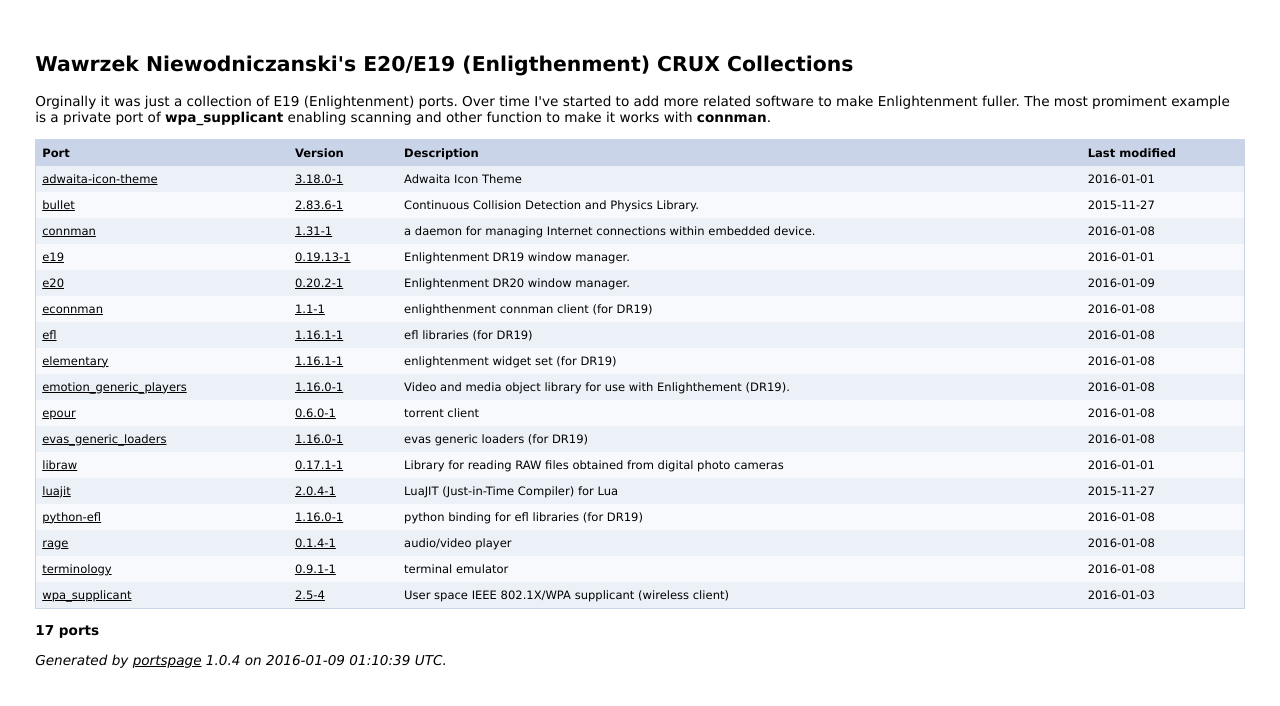
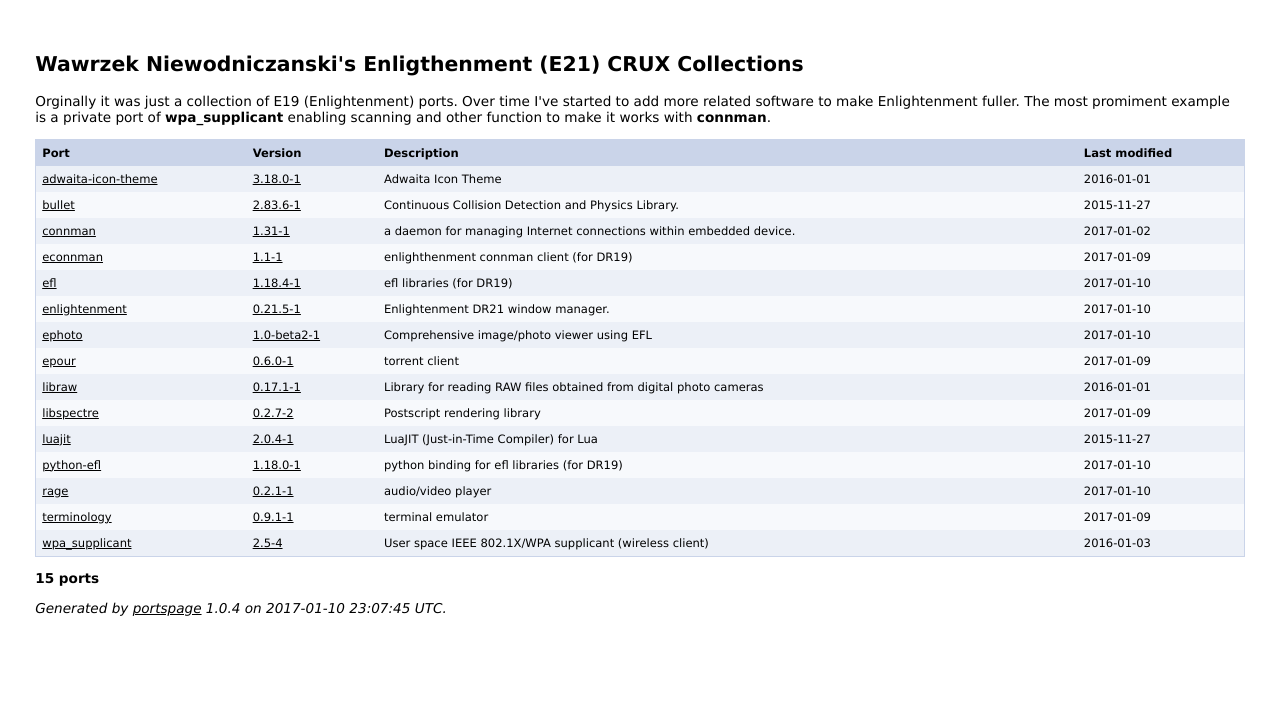
Before and after one commit to wawrzek/crux-ports, a plain HTML site: page index.html in a window 1280 px wide. Drawn offline with Linux system fonts and the light colour scheme.

```diff
--- a/index.html
+++ b/index.html
@@ -3,7 +3,7 @@
 
 <html xmlns="http://www.w3.org/1999/xhtml">
  <head>
-  <title>Wawrzek Niewodniczanski's E20/E19 (Enligthenment) CRUX Collections</title>
+  <title>Wawrzek Niewodniczanski's Enligthenment (E21) CRUX Collections</title>
   <style type="text/css">
    body
    {
@@ -40,29 +40,27 @@
   <meta http-equiv="Content-Type" content="text/html; charset=ISO-8859-1" />
  </head>
  <body>
-  <h2>Wawrzek Niewodniczanski's E20/E19 (Enligthenment) CRUX Collections</h2>
+  <h2>Wawrzek Niewodniczanski's Enligthenment (E21) CRUX Collections</h2>
   <p>Orginally it was just a collection of E19 (Enlightenment) ports. Over time I've started to add more related software to make Enlightenment fuller. The most promiment example is a private port of <b>wpa_supplicant</b> enabling scanning and other function to make it works with <b>connman</b>.</p>
   <table width="100%" cellspacing="0">
    <tr class="header"><td><b>Port</b></td><td><b>Version</b></td><td><b>Description</b></td><td><b>Last modified</b></td></tr>
    <tr class="odd"><td><a href="https://git.gnome.org/browse/adwaita-icon-theme/">adwaita-icon-theme</a></td><td><a href="./adwaita-icon-theme/">3.18.0-1</a></td><td>Adwaita Icon Theme</td><td>2016-01-01</td></tr>
    <tr class="even"><td><a href="http://www.bulletphysics.com/">bullet</a></td><td><a href="./bullet/">2.83.6-1</a></td><td>Continuous Collision Detection and Physics Library.</td><td>2015-11-27</td></tr>
-   <tr class="odd"><td><a href="https://01.org/connman">connman</a></td><td><a href="./connman/">1.31-1</a></td><td>a daemon for managing Internet connections within embedded device.</td><td>2016-01-08</td></tr>
-   <tr class="even"><td><a href="http://www.enlightenment.org/">e19</a></td><td><a href="./e19/">0.19.13-1</a></td><td>Enlightenment DR19 window manager.</td><td>2016-01-01</td></tr>
-   <tr class="odd"><td><a href="http://www.enlightenment.org/">e20</a></td><td><a href="./e20/">0.20.2-1</a></td><td>Enlightenment DR20 window manager.</td><td>2016-01-09</td></tr>
-   <tr class="even"><td><a href="http://www.enlightenment.org/">econnman</a></td><td><a href="./econnman/">1.1-1</a></td><td>enlighthenment  connman client (for DR19)</td><td>2016-01-08</td></tr>
-   <tr class="odd"><td><a href="http://www.enlightenment.org/">efl</a></td><td><a href="./efl/">1.16.1-1</a></td><td>efl libraries (for DR19)</td><td>2016-01-08</td></tr>
-   <tr class="even"><td><a href="http://www.enlightenment.org/">elementary</a></td><td><a href="./elementary/">1.16.1-1</a></td><td>enlightenment widget set (for DR19)</td><td>2016-01-08</td></tr>
-   <tr class="odd"><td><a href="http://www.enlightenment.org/">emotion_generic_players</a></td><td><a href="./emotion_generic_players/">1.16.0-1</a></td><td>Video and media object library for use with Enlighthement (DR19).</td><td>2016-01-08</td></tr>
-   <tr class="even"><td><a href="http://www.enlightenment.org/">epour</a></td><td><a href="./epour/">0.6.0-1</a></td><td>torrent client</td><td>2016-01-08</td></tr>
-   <tr class="odd"><td><a href="http://www.enlightenment.org/">evas_generic_loaders</a></td><td><a href="./evas_generic_loaders/">1.16.0-1</a></td><td>evas generic loaders (for DR19)</td><td>2016-01-08</td></tr>
-   <tr class="even"><td><a href="http://www.libraw.org/">libraw</a></td><td><a href="./libraw/">0.17.1-1</a></td><td>Library for reading RAW files obtained from digital photo cameras</td><td>2016-01-01</td></tr>
+   <tr class="odd"><td><a href="https://01.org/connman">connman</a></td><td><a href="./connman/">1.31-1</a></td><td>a daemon for managing Internet connections within embedded device.</td><td>2017-01-02</td></tr>
+   <tr class="even"><td><a href="http://www.enlightenment.org/">econnman</a></td><td><a href="./econnman/">1.1-1</a></td><td>enlighthenment  connman client (for DR19)</td><td>2017-01-09</td></tr>
+   <tr class="odd"><td><a href="http://www.enlightenment.org/">efl</a></td><td><a href="./efl/">1.18.4-1</a></td><td>efl libraries (for DR19)</td><td>2017-01-10</td></tr>
+   <tr class="even"><td><a href="http://www.enlightenment.org/">enlightenment</a></td><td><a href="./enlightenment/">0.21.5-1</a></td><td>Enlightenment DR21 window manager.</td><td>2017-01-10</td></tr>
+   <tr class="odd"><td><a href="http://www.enlightenment.org/">ephoto</a></td><td><a href="./ephoto/">1.0-beta2-1</a></td><td>Comprehensive image/photo viewer using EFL</td><td>2017-01-10</td></tr>
+   <tr class="even"><td><a href="http://www.enlightenment.org/">epour</a></td><td><a href="./epour/">0.6.0-1</a></td><td>torrent client</td><td>2017-01-09</td></tr>
+   <tr class="odd"><td><a href="http://www.libraw.org/">libraw</a></td><td><a href="./libraw/">0.17.1-1</a></td><td>Library for reading RAW files obtained from digital photo cameras</td><td>2016-01-01</td></tr>
+   <tr class="even"><td><a href="http://libspectre.freedesktop.org/">libspectre</a></td><td><a href="./libspectre/">0.2.7-2</a></td><td>Postscript rendering library</td><td>2017-01-09</td></tr>
    <tr class="odd"><td><a href="http://luajit.org">luajit</a></td><td><a href="./luajit/">2.0.4-1</a></td><td>LuaJIT (Just-in-Time Compiler) for Lua</td><td>2015-11-27</td></tr>
-   <tr class="even"><td><a href="http://www.enlightenment.org/">python-efl</a></td><td><a href="./python-efl/">1.16.0-1</a></td><td>python binding for efl libraries (for DR19)</td><td>2016-01-08</td></tr>
-   <tr class="odd"><td><a href="http://www.enlightenment.org/">rage</a></td><td><a href="./rage/">0.1.4-1</a></td><td>audio/video player</td><td>2016-01-08</td></tr>
-   <tr class="even"><td><a href="http://www.enlightenment.org/">terminology</a></td><td><a href="./terminology/">0.9.1-1</a></td><td>terminal emulator</td><td>2016-01-08</td></tr>
+   <tr class="even"><td><a href="http://www.enlightenment.org/">python-efl</a></td><td><a href="./python-efl/">1.18.0-1</a></td><td>python binding for efl libraries (for DR19)</td><td>2017-01-10</td></tr>
+   <tr class="odd"><td><a href="http://www.enlightenment.org/">rage</a></td><td><a href="./rage/">0.2.1-1</a></td><td>audio/video player</td><td>2017-01-10</td></tr>
+   <tr class="even"><td><a href="http://www.enlightenment.org/">terminology</a></td><td><a href="./terminology/">0.9.1-1</a></td><td>terminal emulator</td><td>2017-01-09</td></tr>
    <tr class="odd"><td><a href="http://hostap.epitest.fi/wpa_supplicant/">wpa_supplicant</a></td><td><a href="./wpa_supplicant/">2.5-4</a></td><td>User space IEEE 802.1X/WPA supplicant (wireless client)</td><td>2016-01-03</td></tr>
   </table>
-  <p><b>17 ports</b></p>
-  <p><i>Generated by <a href="http://www.karsikkopuu.net/crux/scripts/">portspage</a> 1.0.4 on 2016-01-09 01:10:39 UTC.</i></p>
+  <p><b>15 ports</b></p>
+  <p><i>Generated by <a href="http://www.karsikkopuu.net/crux/scripts/">portspage</a> 1.0.4 on 2017-01-10 23:07:45 UTC.</i></p>
  </body>
 </html>
```
Also changed, not shown: 2 other files.
